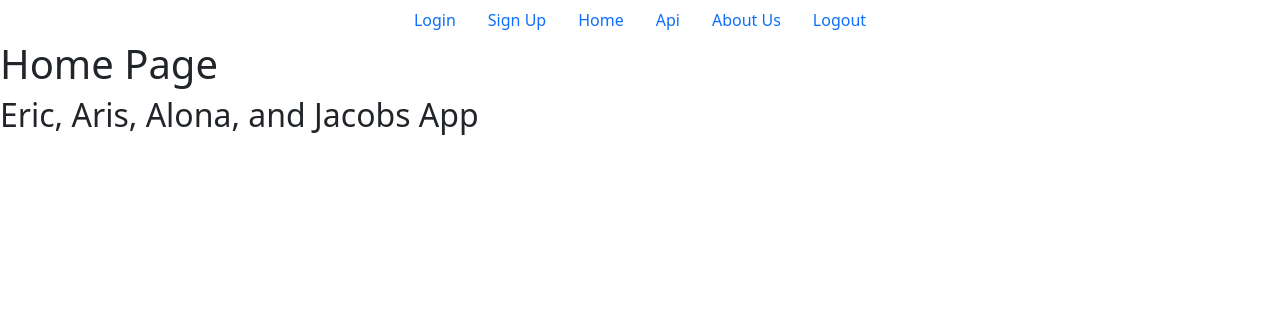
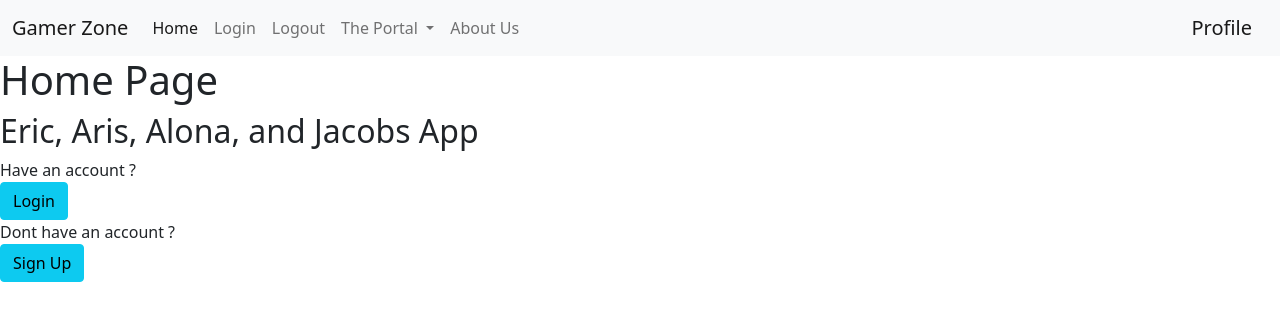
Before and after one commit to Jacob-Short/Q4-Capstone, a Django app: page / in a window 1280 px wide. Shown: the top 321 px of the page. Run offline with Django 3.2, Linux system fonts and the light colour scheme.

Commit message:
altered nav bar and added structure for profile

```diff
--- a/accounts/urls.py
+++ b/accounts/urls.py
@@ -7,4 +7,5 @@ urlpatterns = [
     path("signup/", views.SignUpView.as_view(), name="signup"),
     path("login/", views.LoginView.as_view(), name="login"),
     path("logout/", views.logout_view, name="logout"),
+    path("profile/<int:id>/", views.ProfileView.as_view(), name="profile"),
 ]
--- a/accounts/views.py
+++ b/accounts/views.py
@@ -57,3 +57,16 @@ class LoginView(View):
 def logout_view(request):
     logout(request)
     return redirect(reverse("homepage"))
+
+
+class ProfileView(View):
+    '''each users profile'''
+
+    def get(self, request, id):
+        template = 'profile.html'
+        context = {}
+        return render(request, template, context)
+
+
+    def post(self, request):
+        ...
--- a/templates/base.html
+++ b/templates/base.html
@@ -1,50 +1,68 @@
 {% load static %}
 <!DOCTYPE html>
 <html lang="en">
+
 <head>
   <meta charset="UTF-8" />
   <meta http-equiv="X-UA-Compatible" content="IE=edge" />
   <meta name="viewport" content="width=device-width, initial-scale=1.0" />
-    <link
-      href="https://cdn.jsdelivr.net/npm/bootstrap@5.1.0/dist/css/bootstrap.min.css"
-      rel="stylesheet"
-      integrity="sha384-KyZXEAg3QhqLMpG8r+8fhAXLRk2vvoC2f3B09zVXn8CA5QIVfZOJ3BCsw2P0p/We"
-      crossorigin="anonymous"
-    />
+  <link href="https://cdn.jsdelivr.net/npm/bootstrap@5.1.0/dist/css/bootstrap.min.css" rel="stylesheet"
+    integrity="sha384-KyZXEAg3QhqLMpG8r+8fhAXLRk2vvoC2f3B09zVXn8CA5QIVfZOJ3BCsw2P0p/We" crossorigin="anonymous" />
   <title>Home</title>
 </head>
+
 <body>
-    <ul class="nav justify-content-center">
+
+
+
+  <nav class="navbar navbar-expand-lg navbar-light bg-light">
+    <div class="container-fluid">
+      <a class="navbar-brand" href="#">Gamer Zone</a>
+      <button class="navbar-toggler" type="button" data-bs-toggle="collapse" data-bs-target="#navbarSupportedContent"
+        aria-controls="navbarSupportedContent" aria-expanded="false" aria-label="Toggle navigation">
+        <span class="navbar-toggler-icon"></span>
+      </button>
+      <div class="collapse navbar-collapse" id="navbarSupportedContent">
+        <ul class="navbar-nav me-auto mb-2 mb-lg-0">
+          <li class="nav-item">
+            <a class="nav-link active" aria-current="page" href="{% url 'homepage' %}">Home</a>
+          </li>
           <li class="nav-item">
             <a class="nav-link" href="/login/">Login</a>
           </li>
           <li class="nav-item">
-        <a class="nav-link" href="/signup/">Sign Up</a>
+            <a class="nav-link" href="/logout/">Logout</a>
           </li>
-      <li class="nav-item">
-        <a class="nav-link" href="{% url 'homepage' %}">Home</a>
+          <li class="nav-item dropdown">
+            <a class="nav-link dropdown-toggle" href="#" id="navbarDropdown" role="button" data-bs-toggle="dropdown"
+              aria-expanded="false">
+              The Portal
+            </a>
+            <ul class="dropdown-menu" aria-labelledby="navbarDropdown">
+              <li><a class="dropdown-item" href="{% url 'api_homepage' %}">Home</a></li>
+              <li><a class="dropdown-item" href="#">Search a Game</a></li>
+              <li>
+                <hr class="dropdown-divider">
               </li>
-      <li class="nav-item">
-        <a class="nav-link" href="{% url 'api_homepage' %}">Api</a>
+              <li><a class="dropdown-item" href="#">Create or Review a Game</a></li>
+            </ul>
           </li>
           <li class="nav-item">
             <a class="nav-link" href="#">About Us</a>
           </li>
-      <li class="nav-item">
-        <a class="nav-link" href="/logout/">Logout</a>
-      </li>
         </ul>
+        <a class="navbar-brand" href="/profile/{{request.user.id}}/">Profile</a>
+      </div>
+    </div>
+  </nav>
 
   {% block content %}{% endblock %}
-    <script
-      src="https://cdn.jsdelivr.net/npm/@popperjs/core@2.9.3/dist/umd/popper.min.js"
+  <script src="https://cdn.jsdelivr.net/npm/@popperjs/core@2.9.3/dist/umd/popper.min.js"
     integrity="sha384-eMNCOe7tC1doHpGoWe/6oMVemdAVTMs2xqW4mwXrXsW0L84Iytr2wi5v2QjrP/xp"
-      crossorigin="anonymous"
-    ></script>
-    <script
-      src="https://cdn.jsdelivr.net/npm/bootstrap@5.1.0/dist/js/bootstrap.min.js"
+    crossorigin="anonymous"></script>
+  <script src="https://cdn.jsdelivr.net/npm/bootstrap@5.1.0/dist/js/bootstrap.min.js"
     integrity="sha384-cn7l7gDp0eyniUwwAZgrzD06kc/tftFf19TOAs2zVinnD/C7E91j9yyk5//jjpt/"
-      crossorigin="anonymous"
-    ></script>
+    crossorigin="anonymous"></script>
 </body>
+
 </html>
--- a/templates/index.html
+++ b/templates/index.html
@@ -1,6 +1,7 @@
 {% extends 'base.html' %}
 <!DOCTYPE html>
 <html lang="en">
+
 <head>
   <meta charset="UTF-8" />
   <meta http-equiv="X-UA-Compatible" content="IE=edge" />
@@ -14,6 +15,21 @@
     <h1>Home Page</h1>
     <h2>Eric, Aris, Alona, and Jacobs App</h2>
   </div>
+
+  <div>
+    Have an account ?
+  </div>
+  <a href="{% url 'login' %}"></a>
+  <button type="button" class="btn btn-info">Login</button>
+  </a>
+  <div>
+    Dont have an account ?
+  </div>
+  <a href="{% url 'signup' %}">
+
+    <button type="button" class="btn btn-info">Sign Up</button>
+  </a>
   {% endblock %}
 </body>
+
 </html>
```
Also changed, not shown: templates/profile.html (added, +20 -0 lines). Lines whose indentation alone changed are shown as unchanged.
